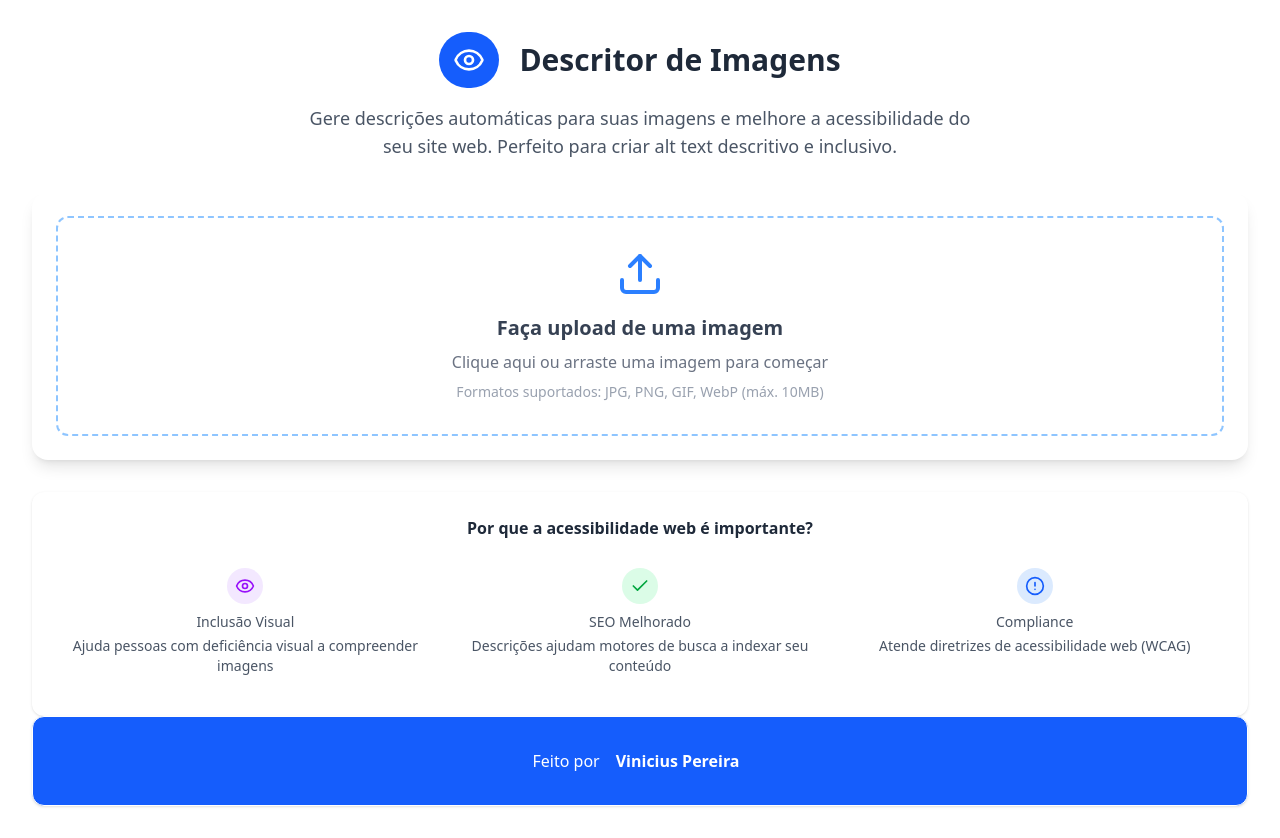
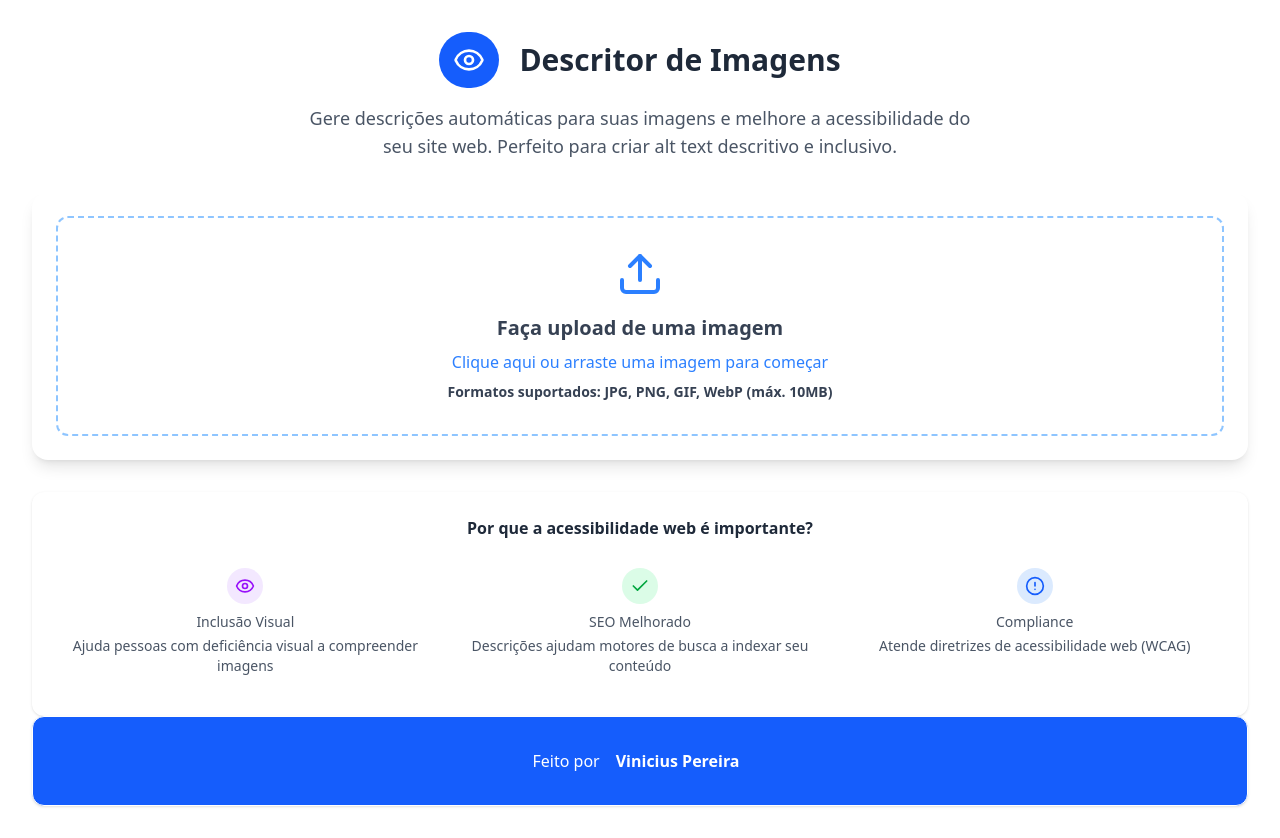
Before and after one commit to ViniciusGCP94/img_description, a React (Vite) app: page / in a window 1280 px wide. Built offline with nearby package versions, Linux system fonts and the light colour scheme.

Commit message:
fix(a11y): melhora contraste e estrutura de heading

```diff
--- a/src/components/UploadImage/UploadImage.jsx
+++ b/src/components/UploadImage/UploadImage.jsx
@@ -47,13 +47,13 @@ const UploadImage = ({
               <div className={`transition-all duration-200 ${isDragOver ? 'scale-110' : ''}`}>
                 <Upload className={`h-12 w-12 mb-4 ${isDragOver ? 'text-blue-600' : 'text-blue-500'}`} />
               </div>
-              <h3 className={`text-xl font-semibold mb-2 ${isDragOver ? 'text-blue-800' : 'text-gray-700'}`}>
+              <h1 className={`text-xl font-semibold mb-2 ${isDragOver ? 'text-blue-800' : 'text-gray-700'}`}>
                 {isDragOver ? 'Solte a imagem aqui!' : 'Faça upload de uma imagem'}
-              </h3>
-              <p className={`${isDragOver ? 'text-blue-600' : 'text-gray-500'}`}>
+              </h1>
+              <p className={`${isDragOver ? 'text-blue-600' : 'text-blue-500'}`}>
                 {isDragOver ? 'Solte para fazer upload' : 'Clique aqui ou arraste uma imagem para começar'}
               </p>
-              <p className="text-sm text-gray-400 mt-2">
+              <p className="text-sm font-semibold text-gray-700 mt-2">
                 Formatos suportados: JPG, PNG, GIF, WebP (máx. 10MB)
               </p>
             </label>
```
